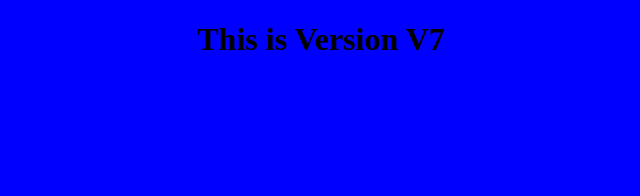
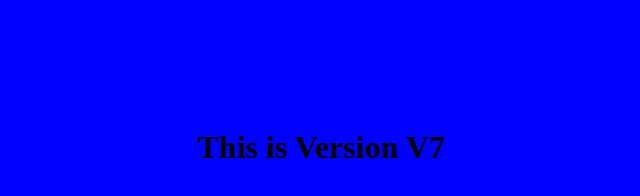
Before and after one commit to dipeshdabholkar333-design/myrepo, a plain HTML site: page index.html in a window 1280 px wide. Shown: the whole page, without its empty margins (319-959 px from the left). Drawn offline with Linux system fonts and the light colour scheme.

Commit message:
added padding for website

```diff
--- a/index.html
+++ b/index.html
@@ -4,6 +4,7 @@
     <meta charset="UTF-8">
     <meta name="viewport" content="width=device-width, initial-scale=1.0">
     <link rel="stylesheet" href="style.css">
+    <link rel="stylesheet" href="style1.css">
     <title>Document</title>
 </head>
 <body>
--- /dev/null
+++ b/style1.css
@@ -0,0 +1,3 @@
+body{
+    padding-top: 100px;
+}
```
